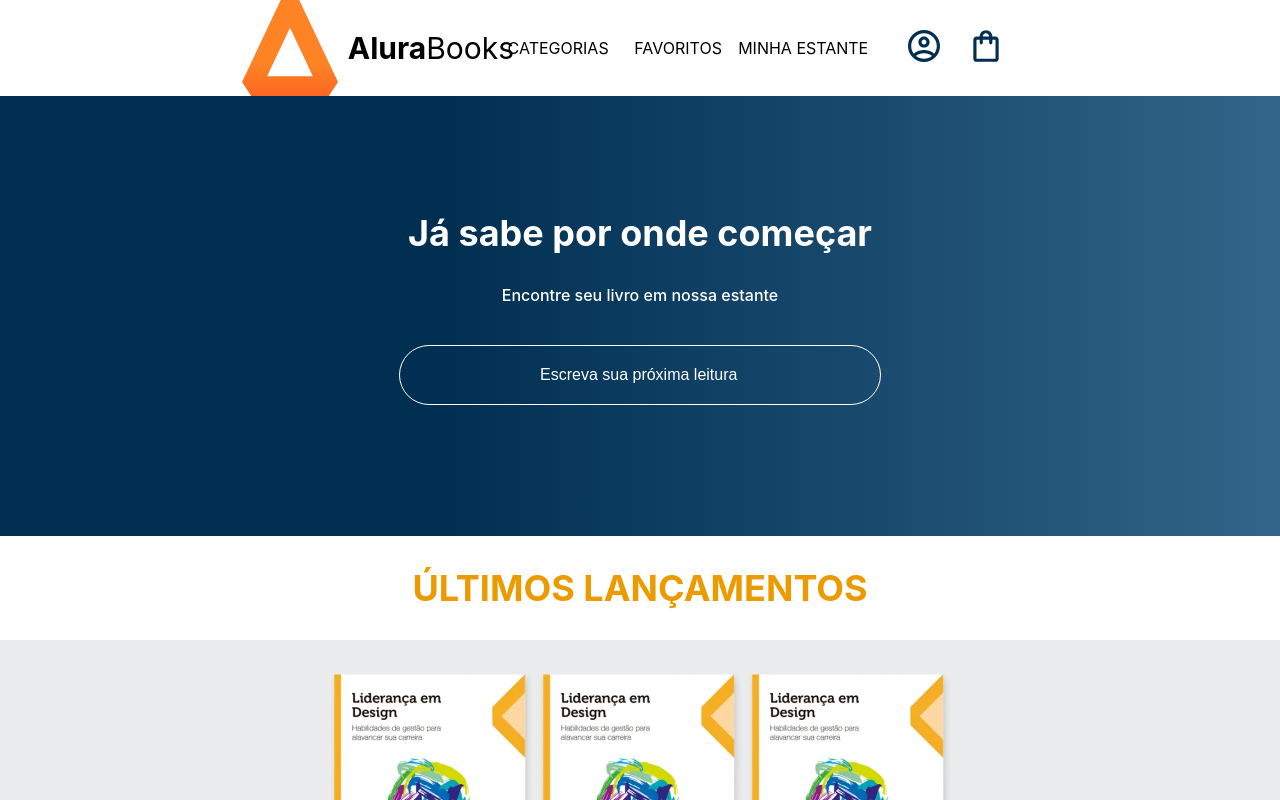
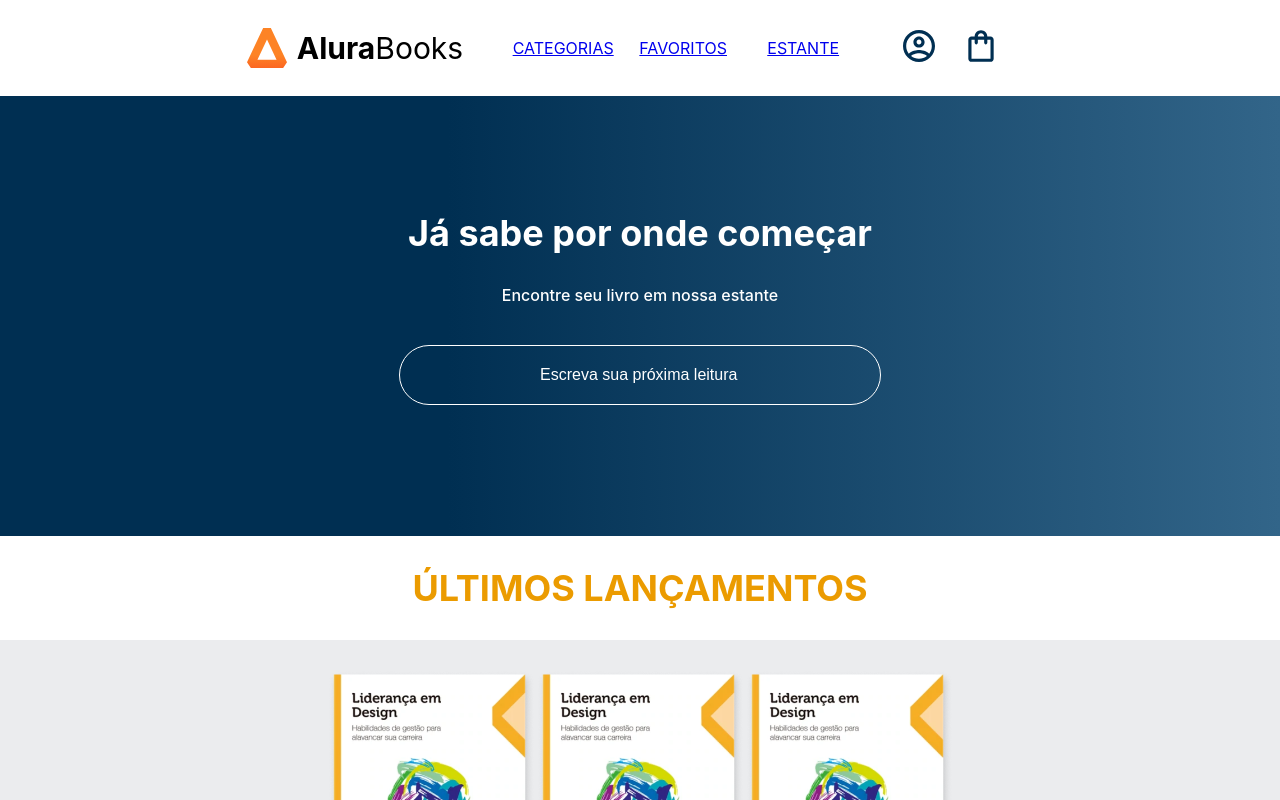
Before and after one commit to MiraProfissional/library-alura-frontend, a React (Create React App) app: page / in a window 1280 px wide. Shown: the top 800 px of the page. Built offline with nearby package versions, Linux system fonts and the light colour scheme.

Commit message:
:sparkles: feat: creating routes for the application

```diff
--- a/src/components/OptionsHeader/index.jsx
+++ b/src/components/OptionsHeader/index.jsx
@@ -1,5 +1,6 @@
 import React from 'react';
 import styled from 'styled-components';
+import { Link } from 'react-router-dom';
 
 const Options = styled.ul`
   display: flex;
@@ -20,16 +21,18 @@ const Option = styled.li`
 const textOptions = [
   { id: 1, name: 'CATEGORIAS' },
   { id: 2, name: 'FAVORITOS' },
-  { id: 3, name: 'MINHA ESTANTE' },
+  { id: 3, name: 'ESTANTE' },
 ];
 
 function OptionsHeader() {
   return (
     <Options>
       {textOptions.map((text) => (
-        <Option key={text.id}>
-          <p>{text.name}</p>
-        </Option>
+        <Link to={`/${text.name.toLowerCase()}`}>
+          <Option key={text.id}>
+            <p>{text.name}</p>
+          </Option>
+        </Link>
       ))}
     </Options>
   );
```
